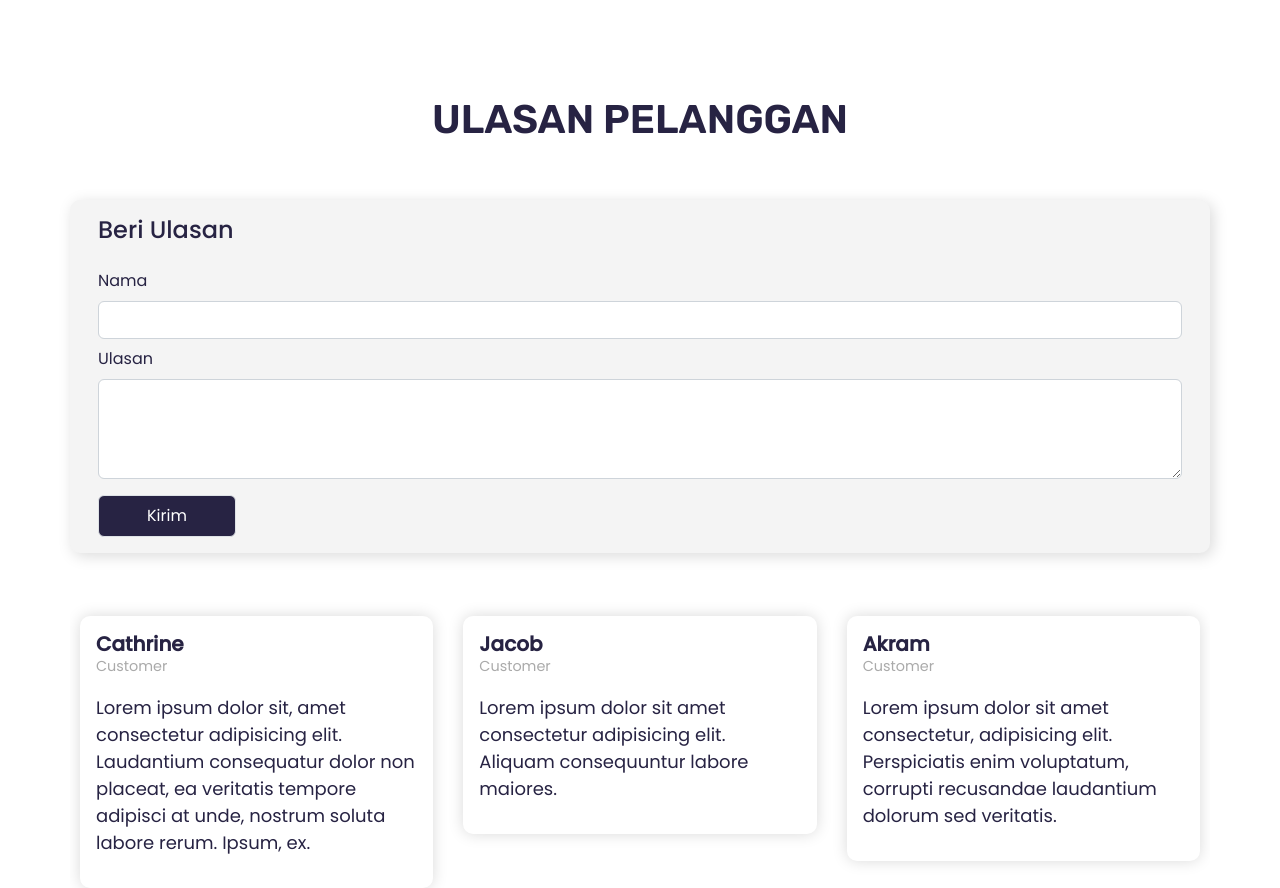
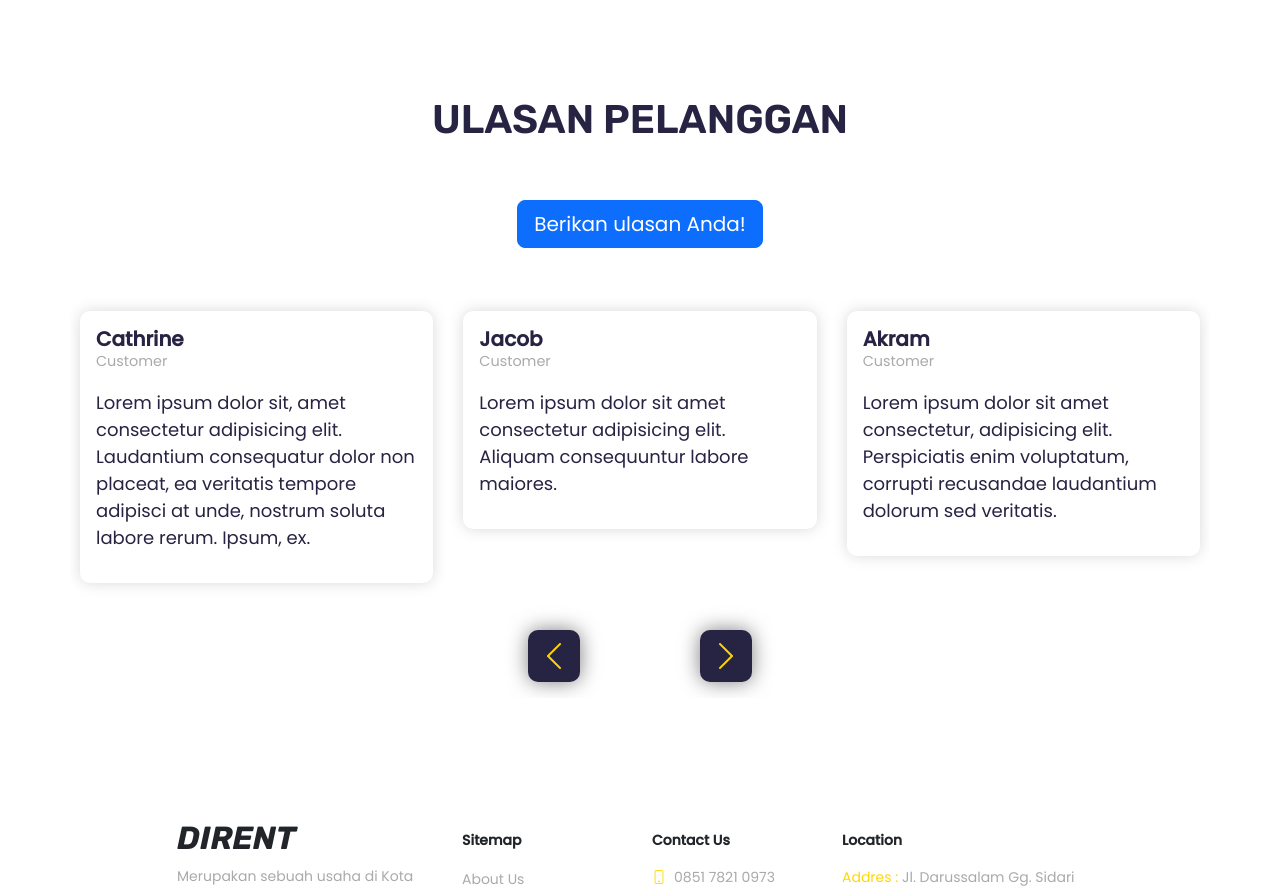
Before and after one commit to aeez/dirent, a PHP site: page /index.php in a window 1280 px wide. Shown: the part 2060-2948 px from the top of the page. Run offline with PHP 8.4, Linux system fonts and the light colour scheme; the visitor is signed in with stand-in values (Sample User, id 1); some libraries are stand-ins or nearby versions.

Commit message:
fitur tombol komentar

```diff
--- a/index.php
+++ b/index.php
@@ -1,9 +1,10 @@
 <?php
 
 include('./config/conn.php');
-if (!isset($_SESSION['login'])) {
-  header('location: login.php');
-}
+
+// if (!isset($_SESSION['login'])) {
+//   header('location: index.php');
+// }
 
 ?>
 
@@ -251,27 +252,12 @@ if (!isset($_SESSION['login'])) {
           <div class="row title mb-5 mb-lg-5 text-center">
             <h1 class="fw-semibold">ULASAN PELANGGAN</h1>
           </div>
-          <div class="row give-review mb-5 py-3 p-lg-3 justify-content-center">
-            <div class="col-10 col-lg-12 form-wrapper">
-              <h4 class="mb-4">Beri Ulasan</h4>
-              <div class="review-form mb-3">
-                <label for="exampleInputEmail1" class="form-label">Nama</label>
-                <input
-                  type="text"
-                  class="form-control mb-2"
-                  id="exampleInputEmail1"
-                  aria-describedby="emailHelp"
-                />
-                <label for="floatingTextarea2" class="form-label">Ulasan</label>
-                <textarea
-                  class="form-control"
-                  id="floatingTextarea2"
-                  style="height: 100px"
-                ></textarea>
-              </div>
-              <button class="btn border py-2 px-5">Kirim</button>
-            </div>
-          </div>
+
+          <!-- tombol tambah komentar -->
+          <?php if (isset($_SESSION['login'])) : ?>
+          <button type="button" class="btn btn-primary btn-lg m-auto d-block mb-5">Berikan ulasan Anda!</button>
+          <?php endif; ?>
+
           <div class="row card-swipper">
             <div class="swiper mySwiper">
               <div class="swiper-wrapper">
--- a/login.php
+++ b/login.php
@@ -1,5 +1,5 @@
 <?php
-include('./config/functions/user/functionAuth.php');
+include('./config/functions/customer/functionAuth.php');
 
 if (isset($_SESSION['login']) && (isset($_SESSION['level']) == 'siswa')) {
     header('location:index.php');
--- a/navbar.php
+++ b/navbar.php
@@ -5,7 +5,7 @@
       </div>
       <nav class="navbar navbar-expand-lg">
         <div class="container">
-          <a class="navbar-brand fst-italic fs-2" href="homepage.php">DIRENT</a>
+          <a class="navbar-brand fst-italic fs-2" href="index.php">DIRENT</a>
           <button
             class="navbar-toggler"
             type="button"
```
Also changed, not shown: config/functions/customer/functionApp.php (renamed from config/functions/user/functionApp.php), config/functions/customer/functionAuth.php (renamed from config/functions/user/functionAuth.php).
